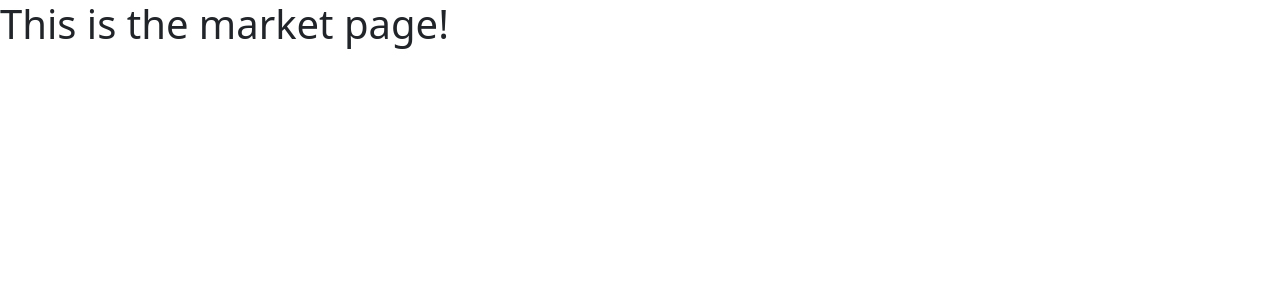
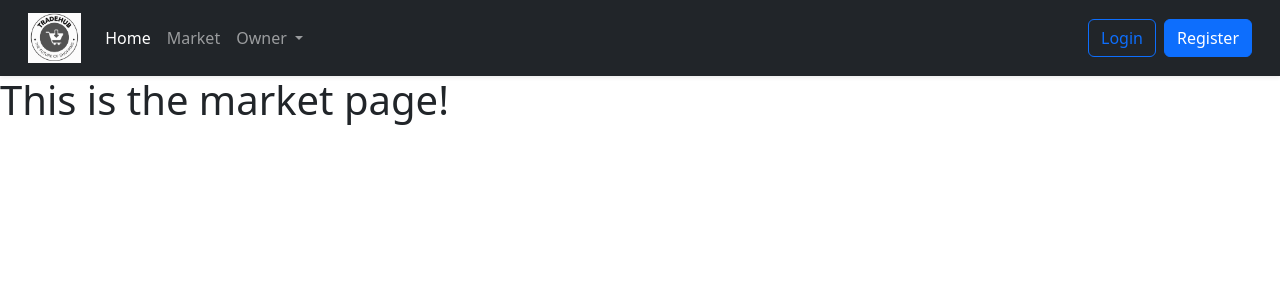
Before and after one commit to khaledelsayed2003/tradehub-marketplace, a Flask app: page / in a window 1280 px wide. Shown: the top 300 px of the page. Run offline with Flask 3, Linux system fonts and the light colour scheme.

Commit message:
feat: implement main navbar layout

```diff
--- a/templates/home.html
+++ b/templates/home.html
@@ -5,8 +5,58 @@
     <meta name="viewport" content="width=device-width, initial-scale=1">
     <title>Home Page</title>
     <link href="https://cdn.jsdelivr.net/npm/bootstrap@5.3.8/dist/css/bootstrap.min.css" rel="stylesheet" integrity="sha384-sRIl4kxILFvY47J16cr9ZwB07vP4J8+LH7qKQnuqkuIAvNWLzeN8tE5YBujZqJLB" crossorigin="anonymous">
+    <link href="https://cdn.jsdelivr.net/npm/bootstrap-icons@1.11.3/font/bootstrap-icons.css" rel="stylesheet">
   </head>
   <body>
+
+    <nav class="navbar navbar-expand-lg navbar-dark bg-dark shadow-sm px-3">
+        <div class="container-fluid">
+            <a class="navbar-brand" href="#"><img src="static/images/tradehub_logo.png" alt="" height="50"></a>
+            <button class="navbar-toggler" type="button" data-bs-toggle="collapse" data-bs-target="#navbarSupportedContent" aria-controls="navbarSupportedContent" aria-expanded="false" aria-label="Toggle navigation">
+                <span class="navbar-toggler-icon"></span>
+            </button>
+            <div class="collapse navbar-collapse" id="navbarSupportedContent">
+                <ul class="navbar-nav me-auto mb-2 mb-lg-0">
+                    <li class="nav-item">
+                        <a class="nav-link active" aria-current="page" href="#">Home</a>
+                    </li>
+                    <li class="nav-item">
+                        <a class="nav-link" href="#">Market</a>
+                    </li>
+                    <li class="nav-item dropdown">
+                        <a class="nav-link dropdown-toggle" href="#" role="button" data-bs-toggle="dropdown">
+                            Owner
+                        </a>
+
+                        <ul class="dropdown-menu dropdown-menu-end">
+                            <li>
+                                <a class="dropdown-item" href="https://github.com/khaledelsayed2003" target="_blank">
+                                    <i class="bi bi-github me-2"></i> GitHub
+                                </a>
+                            </li>
+
+                            <li>
+                                <a class="dropdown-item" href="https://www.linkedin.com/in/khaledelsayed2003/" target="_blank">
+                                    <i class="bi bi-linkedin me-2"></i> LinkedIn
+                                </a>
+                            </li>
+
+                            <li>
+                                <a class="dropdown-item" href="mailto:khaled.elsayed2206@email.com">
+                                    <i class="bi bi-envelope-fill me-2"></i> Email
+                                </a>
+                            </li>
+                        </ul>
+                    </li>
+                </ul>
+                <div class="d-flex">
+                    <a href="#" class="btn btn-outline-primary me-2">Login</a>
+                    <a href="#" class="btn btn-primary">Register</a>
+                </div>
+            </div>
+        </div>
+    </nav>
+
     <h1>This is the market page!</h1>
     <script src="https://cdn.jsdelivr.net/npm/bootstrap@5.3.8/dist/js/bootstrap.bundle.min.js" integrity="sha384-FKyoEForCGlyvwx9Hj09JcYn3nv7wiPVlz7YYwJrWVcXK/BmnVDxM+D2scQbITxI" crossorigin="anonymous"></script>
   </body>
```
Also changed, not shown: static/images/tradehub_logo.png (added).
